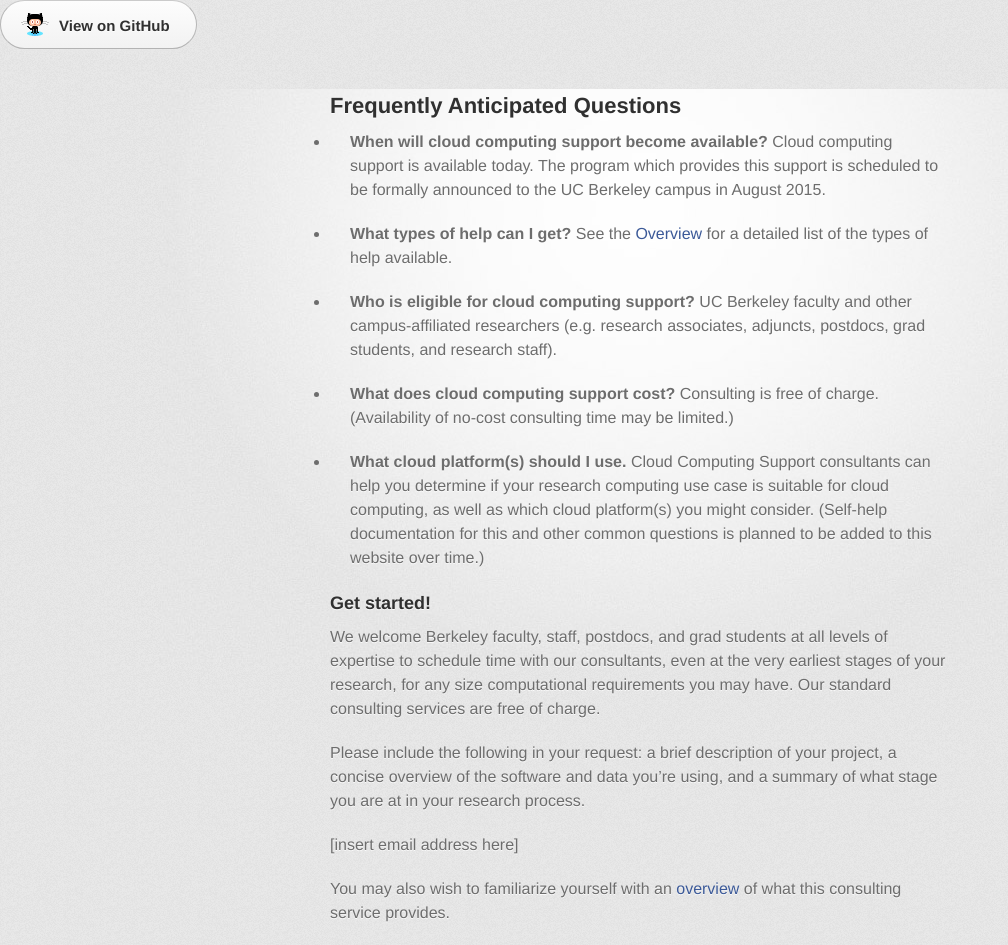
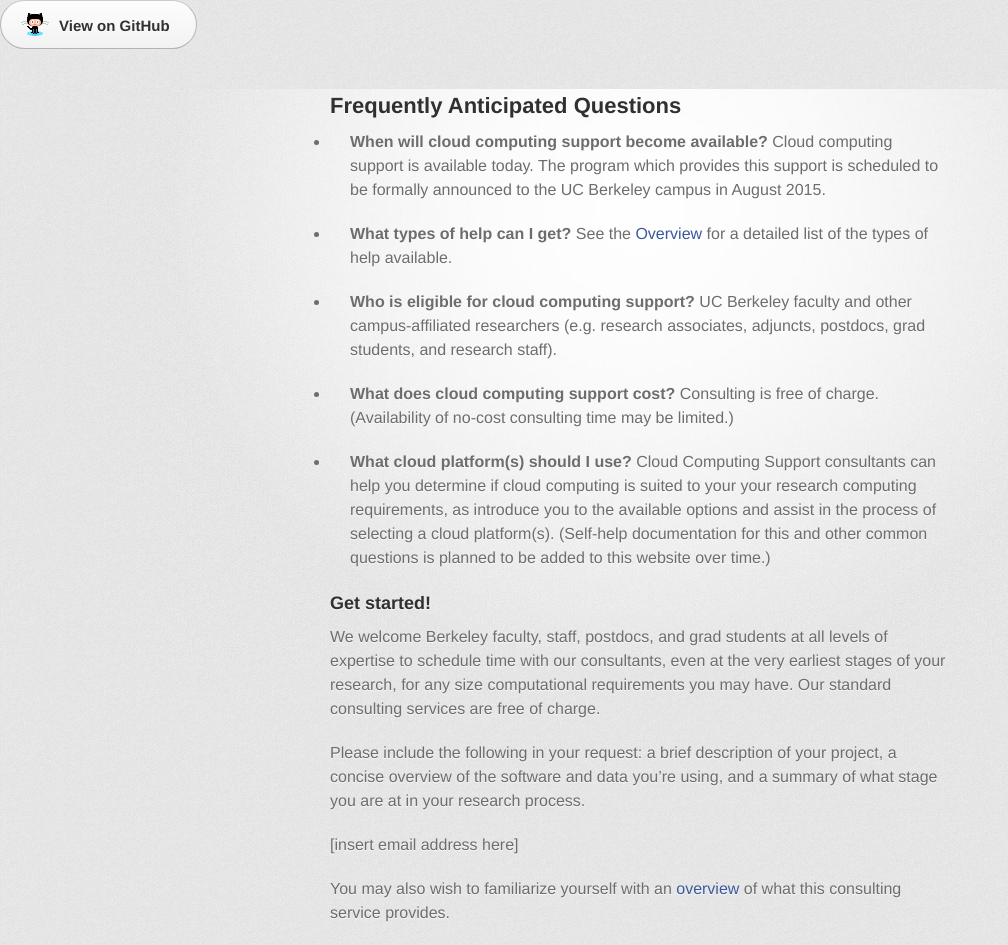
Before and after one commit to ucberkeley/brc-draft-documentation, a Jekyll site: the page built from cloud/faqs.md, in a window 1280 px wide. Shown: the whole page, without its empty margins (0-1008 px from the left). Built offline with Jekyll 4.4.1, drawn with Linux system fonts in a browser that asks for light colours.

Commit message:
Update faqs.md

```diff
--- a/cloud/faqs.md
+++ b/cloud/faqs.md
@@ -19,9 +19,9 @@ layout: default
 * **What does cloud computing support cost?**
   Consulting is free of charge. (Availability of no-cost consulting time may be limited.)
 
-* **What cloud platform(s) should I use.**
-  Cloud Computing Support consultants can help you determine if your research computing
-  use case is suitable for cloud computing, as well as which cloud platform(s) you might consider.
+* **What cloud platform(s) should I use?**
+  Cloud Computing Support consultants can help you determine if cloud computing is suited to your your research computing
+  requirements, as introduce you to the available options and assist in the process of selecting a cloud platform(s).
   (Self-help documentation for this and other common questions is planned to be added to this website over time.)
 
 ### Get started!
```
